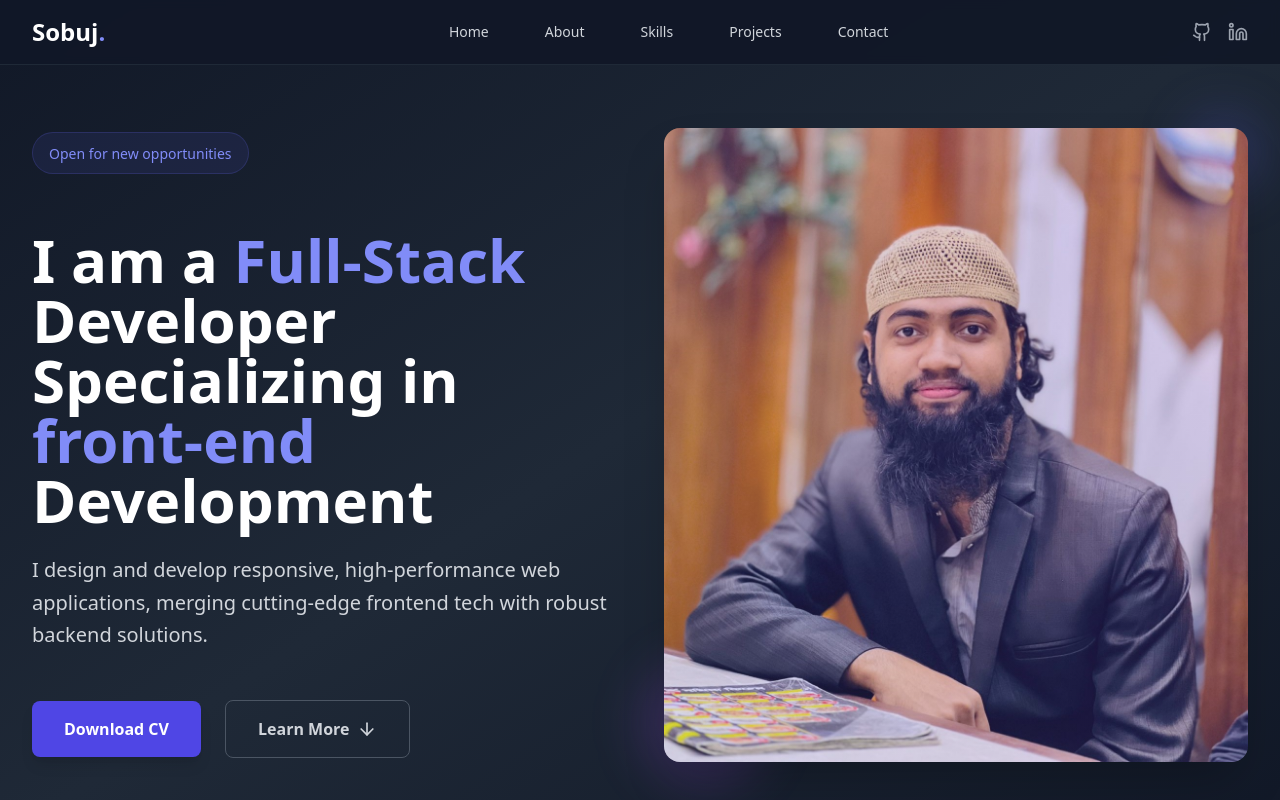
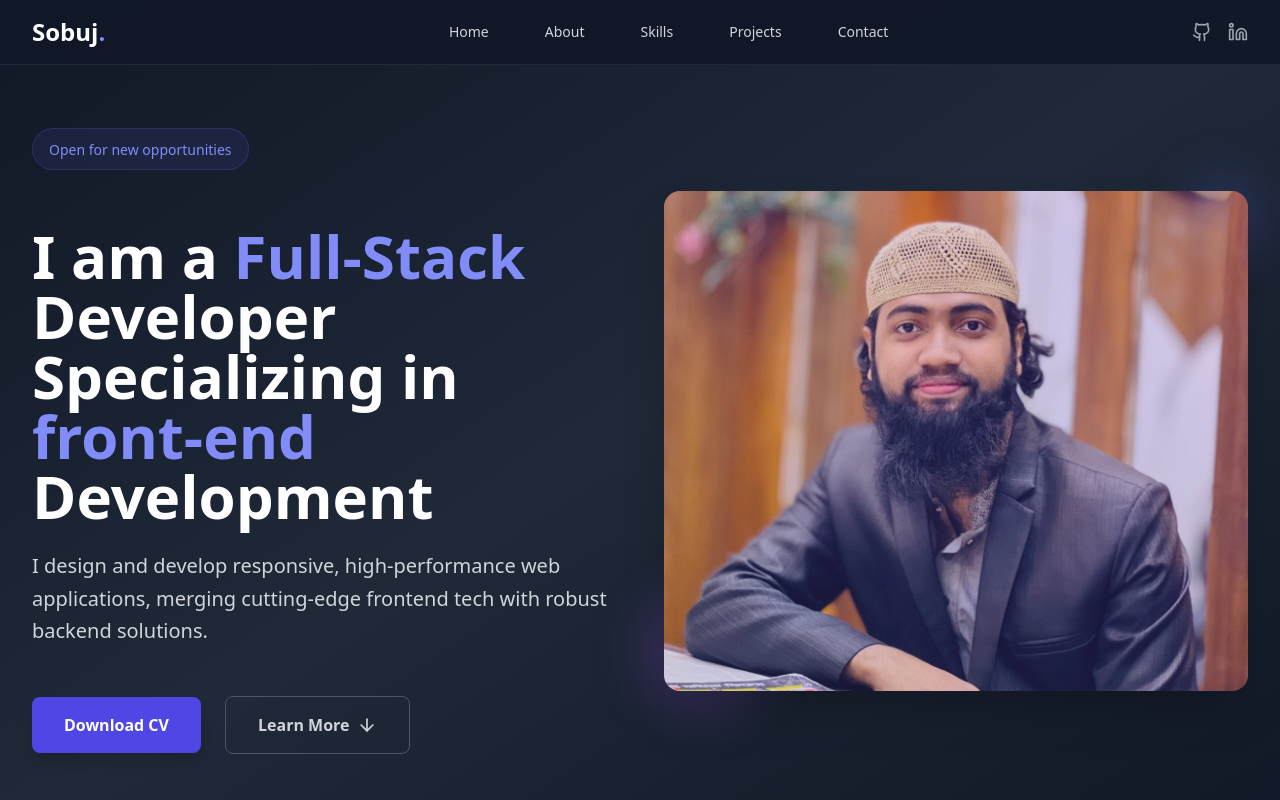
Before and after one commit to ssSobuj/dark-portfolio, a React (Vite) app: page / in a window 1280 px wide. Shown: the top 800 px of the page. Built offline with nearby package versions, Linux system fonts and the light colour scheme.

Commit message:
fix image size

```diff
--- a/src/components/Hero.tsx
+++ b/src/components/Hero.tsx
@@ -77,7 +77,7 @@ const Hero = () => {
                 // src="https://images.unsplash.com/photo-1486312338219-ce68d2c6f44d"
                 src="/sobujcv.jpg"
                 alt="Developer workspace"
-                className="w-full h-auto rounded-2xl shadow-2xl object-cover"
+                className="w-full max-h-[500px] h-auto rounded-2xl shadow-2xl object-cover"
               />
               {/* Gradient overlay for better integration */}
               <div className="absolute inset-0 bg-gradient-to-tr from-indigo-500/20 to-purple-600/20 rounded-2xl"></div>
```
Also changed, not shown: 1 other file (tests, documents, lock files or other folders).
